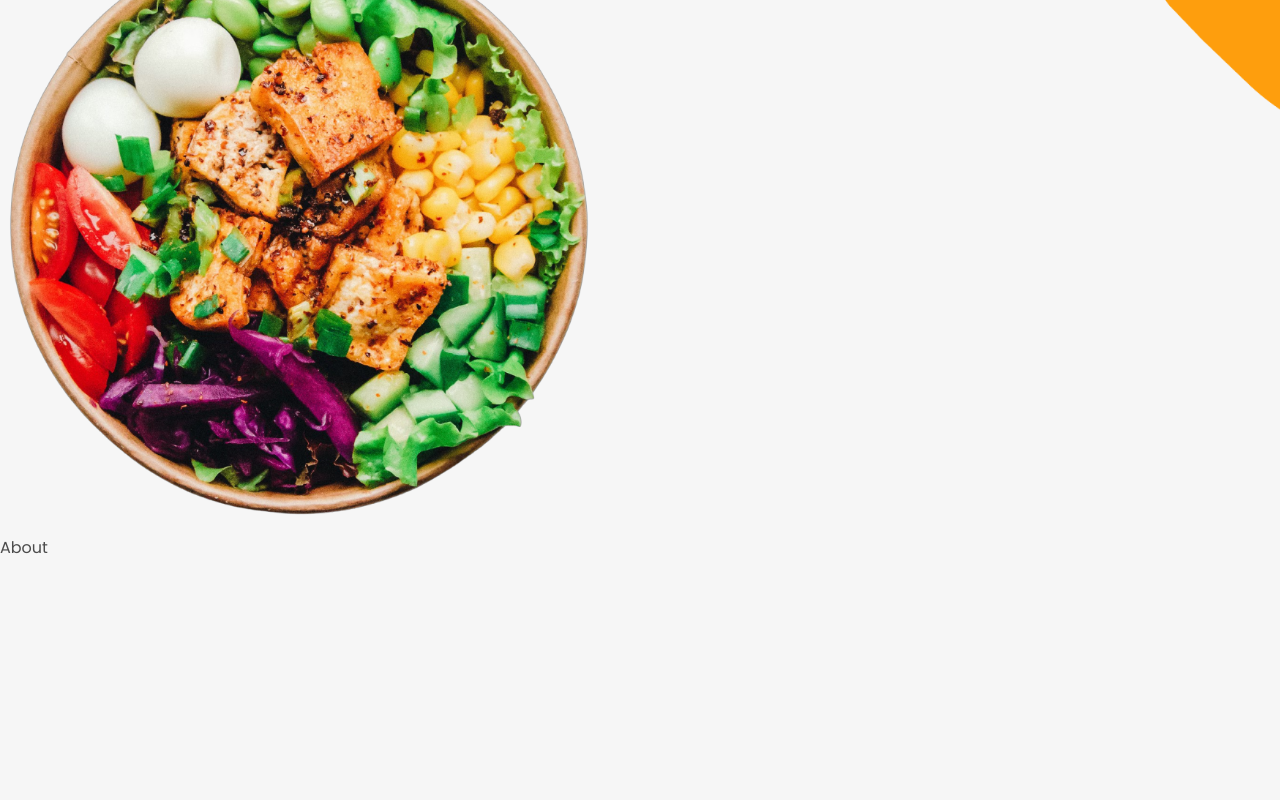
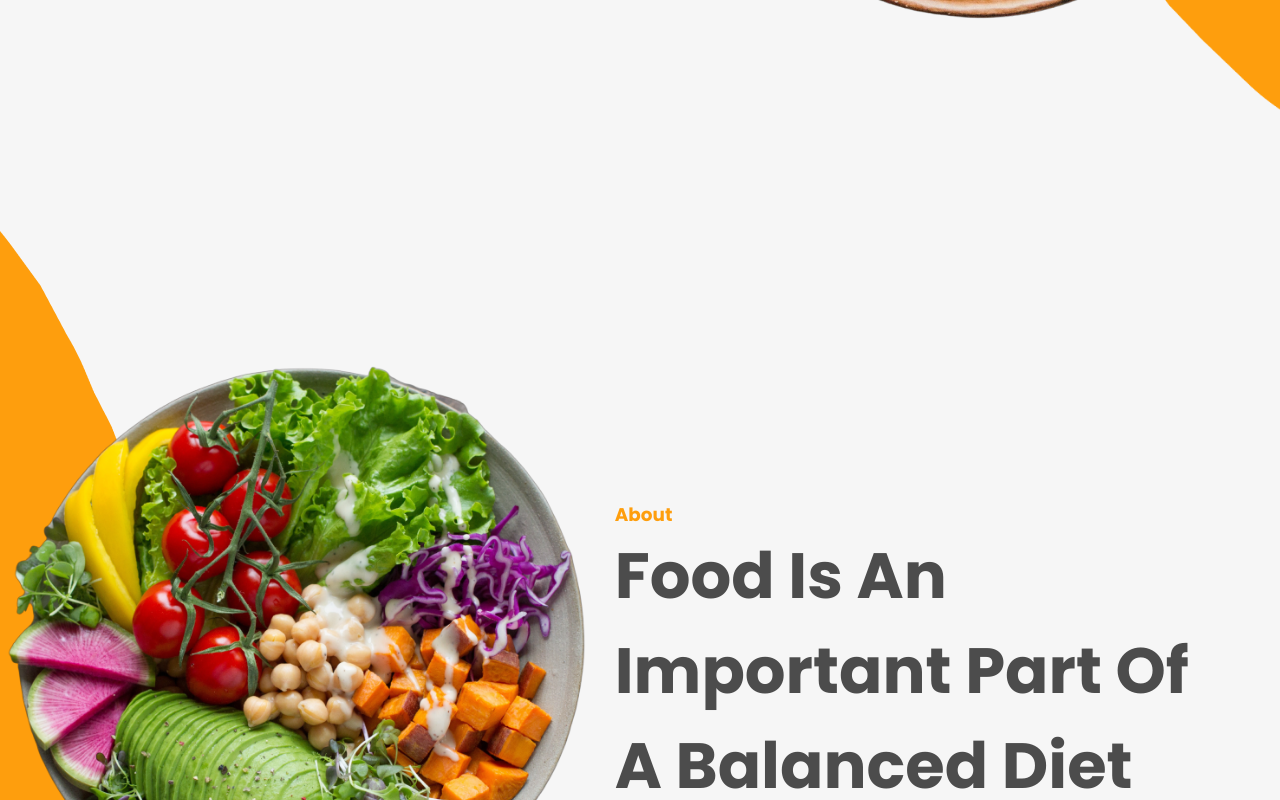
Before and after one commit to pablo-cruzbr/food-delivery-landing-page, a React (Vite) app: page / in a window 1280 px wide. Shown: the part 660-1460 px from the top of the page. Before the commit the page ends 1220 px from the top, so only its background shows below. Built offline with nearby package versions, Linux system fonts and the light colour scheme.

Commit message:
fix: Incorrect CSS class adjustment

```diff
--- a/src/App.jsx
+++ b/src/App.jsx
@@ -8,8 +8,8 @@ function App() {
 
   return (
     <div>
-  <Home/>
-  <About/>
+      <Home/>
+      <About/>
     </div>
   )
 }
--- a/src/components/About.jsx
+++ b/src/components/About.jsx
@@ -1,9 +1,21 @@
-import React from 'react'
-
+import React from 'react';
+import AboutBackground from '../Assets/about-background.png';
+import AboutBackgroundImage from '../Assets/about-background-image.png'
 const About = () => {
   return (
-    <div>
-      About
+    <div className="about-section-container">
+      <div className="about-background-image-container">
+        <img src={AboutBackground} alt=""/>
+      </div>
+      <div className="about-section-image-container">
+        <img src={AboutBackgroundImage} alt=""/>
+      </div>
+      <div className="about-section-text-container">
+        <p className="primary-subheading">About</p>
+        <h1 className="primary-heading">
+          Food Is An Important Part Of A Balanced Diet
+        </h1>
+      </div>
     </div>
   )
 }
--- a/src/components/Home.jsx
+++ b/src/components/Home.jsx
@@ -11,7 +11,6 @@ const Home = () => {
         <div className="home-bannerImage-container">
           <img src={BannerBackground} alt="" />
         </div>
-
         <div className="home-text-section">
           <h1 className="primary-heading">
             Your Favourite Food Delivered Hot & Fresh
@@ -21,11 +20,11 @@ const Home = () => {
             & marinating, so you can cook a fresh food.
           </p>
           <button className="secondary-button">
-          Order Now <FiArrowRight/>
+            Order Now <FiArrowRight />{" "}
           </button>
+        </div>
         <div className="home-image-section">
           <img src={BannerImage} alt="" />
-        </div>
         </div>
       </div>
 
```
Lines whose indentation alone changed are shown as unchanged.
